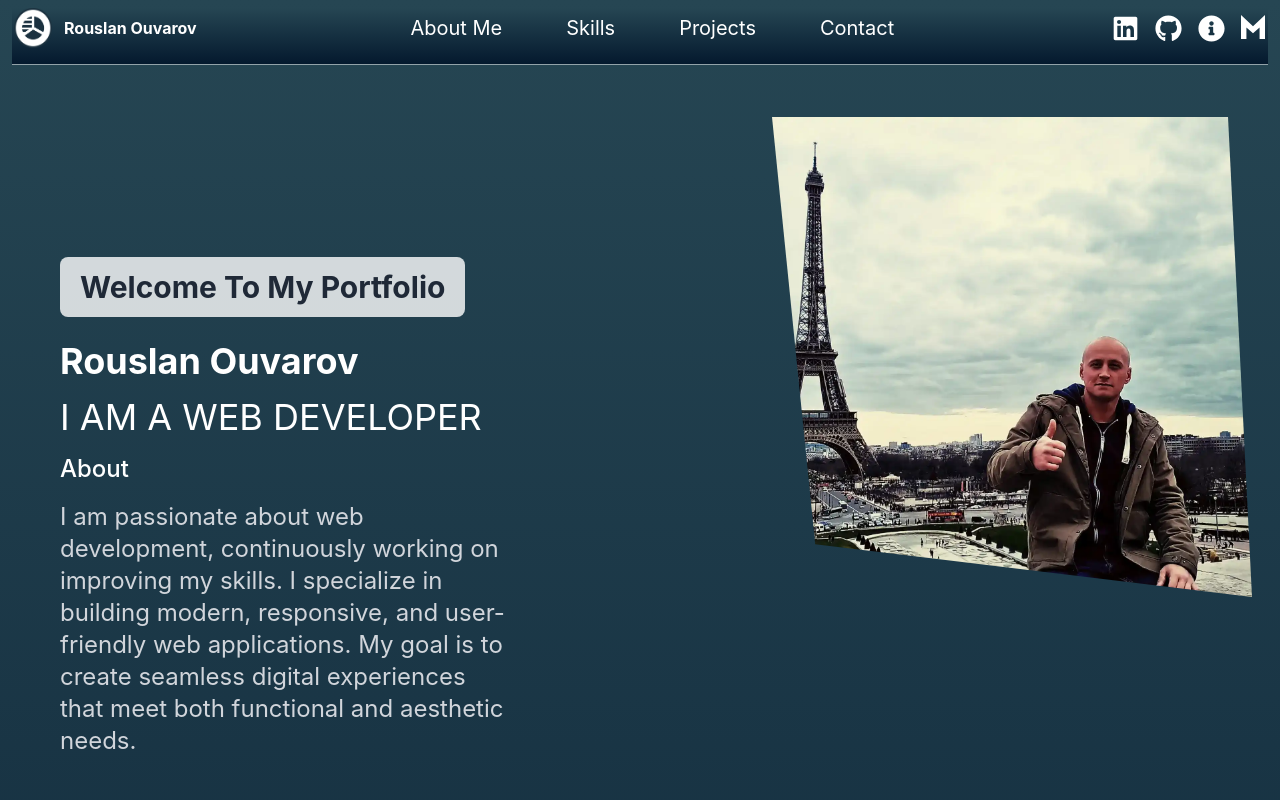
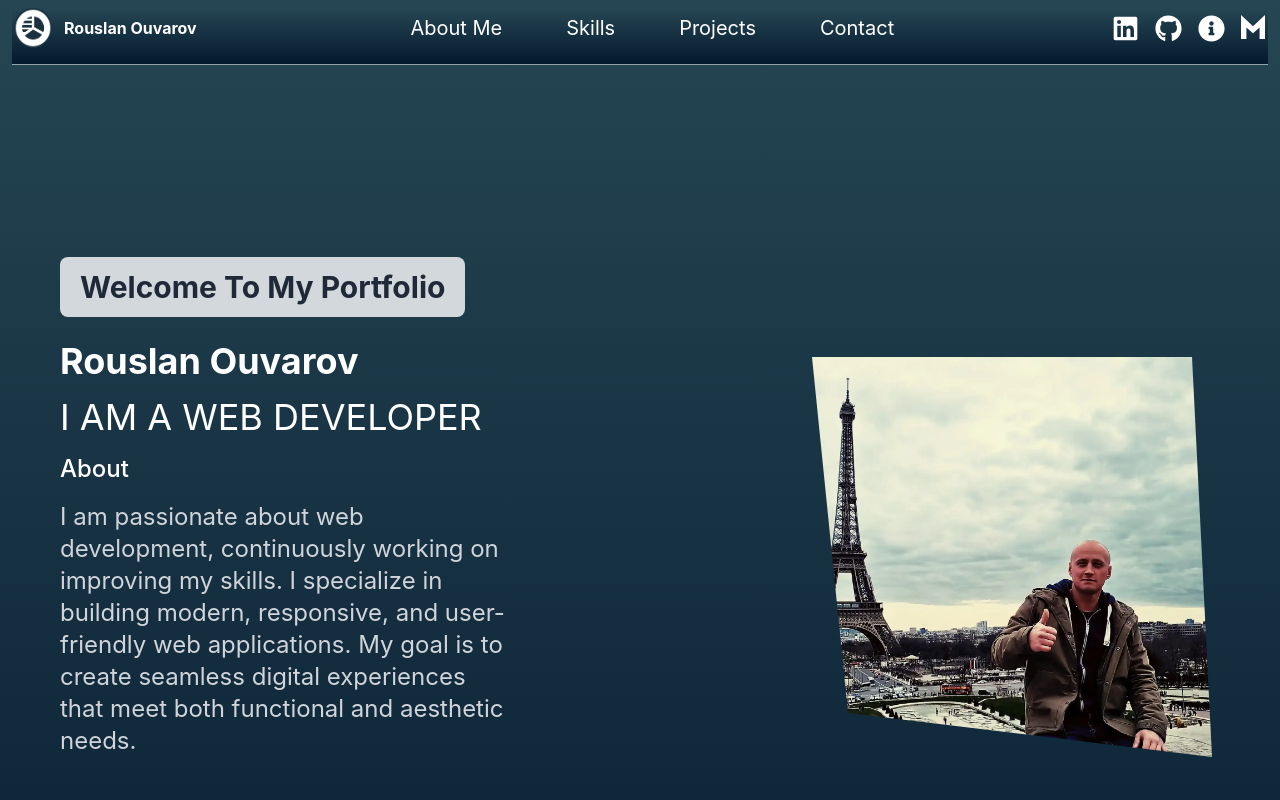
Before and after one commit to Slowflov/my-portfolio, a React (Create React App) app in the folder client/: page / in a window 1280 px wide. Shown: the top 800 px of the page. Built offline with nearby package versions, Linux system fonts and the light colour scheme; what tailwind-clip-path would draw is missing.

Commit message:
photo locations are set up

```diff
--- a/client/src/components/AboutSection/Photo.js
+++ b/client/src/components/AboutSection/Photo.js
@@ -5,22 +5,22 @@ import Myphoto from '../../assets/Myphot.webp';
 function Photo() {
   return (
     <>
-<div className="relative top-[-800px] right-14 w-full h-screen z-0 flex justify-end items-center mb-[400px] xxl:hidden">
+<div className="relative right-14 w-full z-0 flex justify-end items-center xxl:hidden">
   <img
     src={Myphoto}
     alt="Sitting next to the Eiffel Tower in Paris, enjoying a moment of serenity in one of the most iconic cities in the world."
-    className="w-[400px] h-[400px] shadow-lg sm:w-[350px] sm:h-[350px] md:w-[340px] md:h-[350px] lg:w-[400px] lg:h-[400px]"
+    className="w-[400px] h-[400px] shadow-lg sm:w-[350px] sm:h-[350px] md:w-[370px] md:h-[400px] lg:w-[400px] lg:h-[400px] transform translate-y-[-100%]"
     style={{
       clipPath: "polygon(0% 0%, 95% 0%, 100% 100%, 9% 89%)",
       objectFit: "cover",
       objectPosition: "center",
-      transform: "scale(1.2)",
       transformOrigin: "center",
       pointerEvents: "none"
     }}
     loading="lazy"
   />
 </div>
+
 
       <div className="relative mb-14 ml-6 w-[350px] h-[350px] mt-10 z-0 flex justify-center items-end hidden xxl:block">
         <img
```
